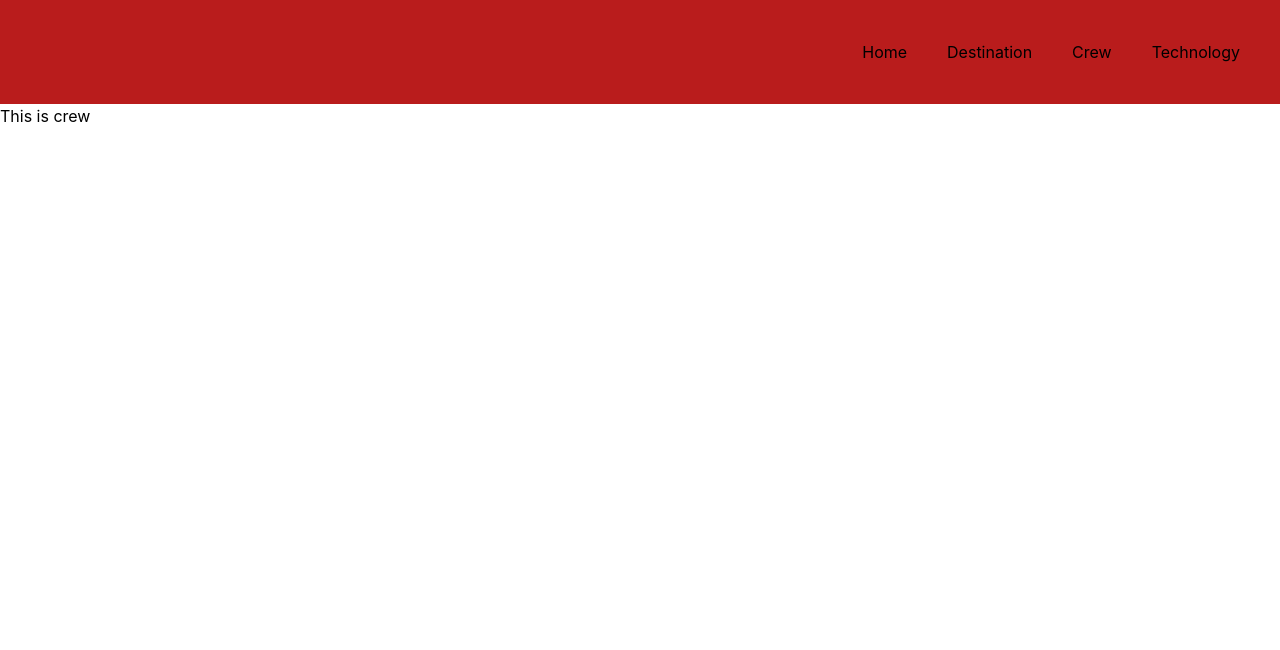
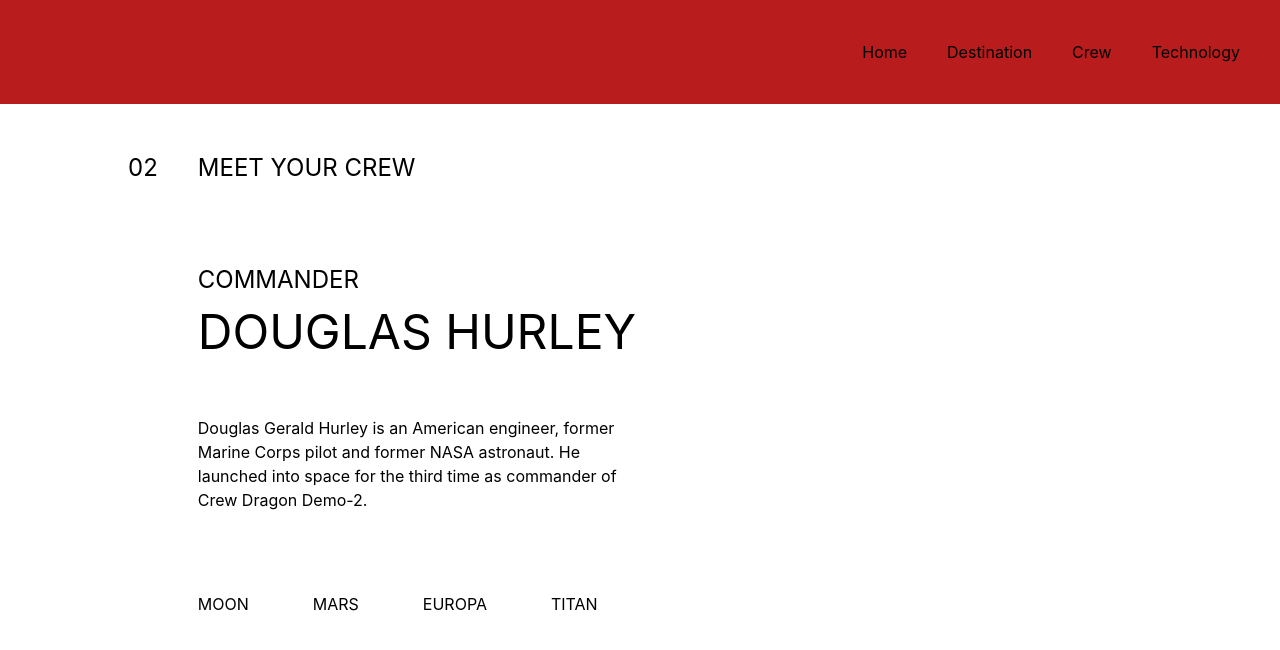
Before and after one commit to thisisharsh7/SpaceTurn, a Next.js app: page /crew in a window 1280 px wide. Shown: the top 650 px of the page. Built offline with nearby package versions, Linux system fonts and the light colour scheme.

Commit message:
project on go

```diff
--- a/pages/crew.js
+++ b/pages/crew.js
@@ -1,11 +1,32 @@
-
-
-export default function crew(){
-    return(
-        <>
-            <h1>
-                This is crew
-            </h1>
-        </>
-    )
+export default function crew() {
+  return (
+    <section className="py-12 px-32 flex gap-10 ">
+      <h1 className="text-2xl uppercase">02</h1>
+      <div className="flex flex-col gap-20">
+        <h1 className="text-2xl uppercase">Meet your crew</h1>
+        <div className="flex justify-between">
+          <div className="flex flex-col gap-16">
+            <div className="max-w-min flex flex-col gap-3">
+              <h1 className="uppercase text-2xl">Commander</h1>
+              <h1 className="text-5xl uppercase min-w-max pb-12">
+                Douglas Hurley
+              </h1>
+              <p>
+                Douglas Gerald Hurley is an American engineer, former Marine
+                Corps pilot and former NASA astronaut. He launched into space
+                for the third time as commander of Crew Dragon Demo-2.
+              </p>
+            </div>
+          </div>
+        </div>
+        <ul className="flex gap-16 uppercase">
+          <li>Moon</li>
+          <li>Mars</li>
+          <li>Europa</li>
+          <li>Titan</li>
+        </ul>
+      </div>
+      <img src="" alt="" />
+    </section>
+  );
 }
--- a/pages/technology.js
+++ b/pages/technology.js
@@ -1,9 +1,32 @@
+export default function technology() {
+  return (
+    <section className="py-12 px-32 flex gap-10 ">
+      <h1 className="text-2xl uppercase">03</h1>
+      <div className="flex flex-col gap-20">
+        <h1 className="text-2xl uppercase">Space launch 101</h1>
+        <div className="flex justify-between gap-10">
+        <ul className="flex flex-col gap-8 uppercase text-stone-900">
+          <li className="bg-white px-7 py-5 rounded-full cursor-pointer ">1</li>
+          <li className="bg-white px-7 py-5 rounded-full cursor-pointer">2</li>
+          <li className="bg-white px-7 py-5 rounded-full cursor-pointer">3</li>
+        </ul>
+          <div className="flex flex-col gap-16">
+            <div className="max-w-min flex flex-col gap-1">
+              <h1 className="uppercase text-xl">The terminology...</h1>
+              <h1 className="text-5xl uppercase min-w-max pb-16">
+                Launch vehicle
+              </h1>
+              <p>
+                Douglas Gerald Hurley is an American engineer, former Marine
+                Corps pilot and former NASA astronaut. He launched into space
+                for the third time as commander of Crew Dragon Demo-2.
+              </p>
+            </div>
+          </div>
+        </div>
 
-
-export default function technology(){
-    return(
-        <>
-            <h1>This is technology</h1>
-        </>
-    )
+      </div>
+      <img src="" alt="" />
+    </section>
+  );
 }
```
